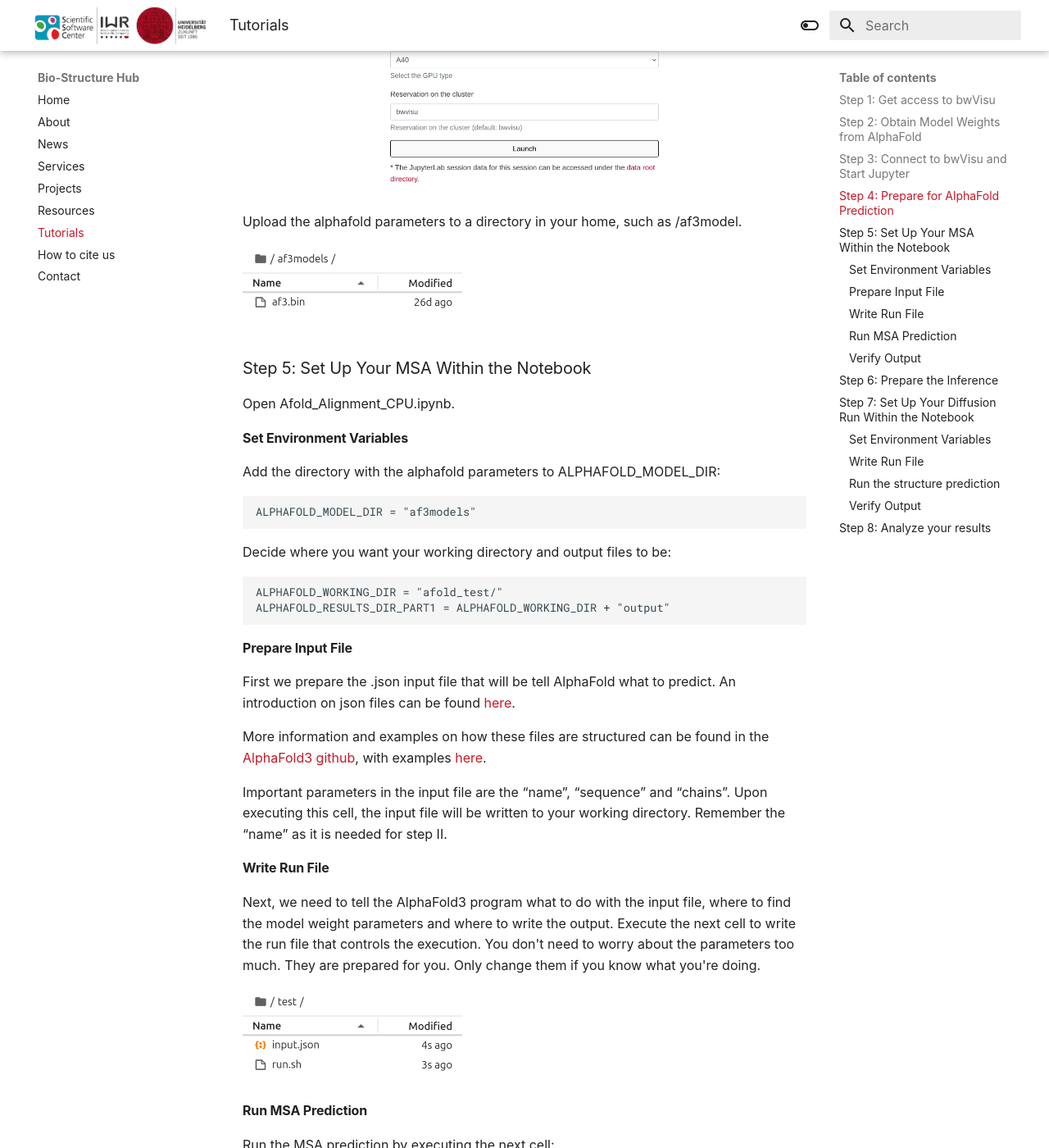
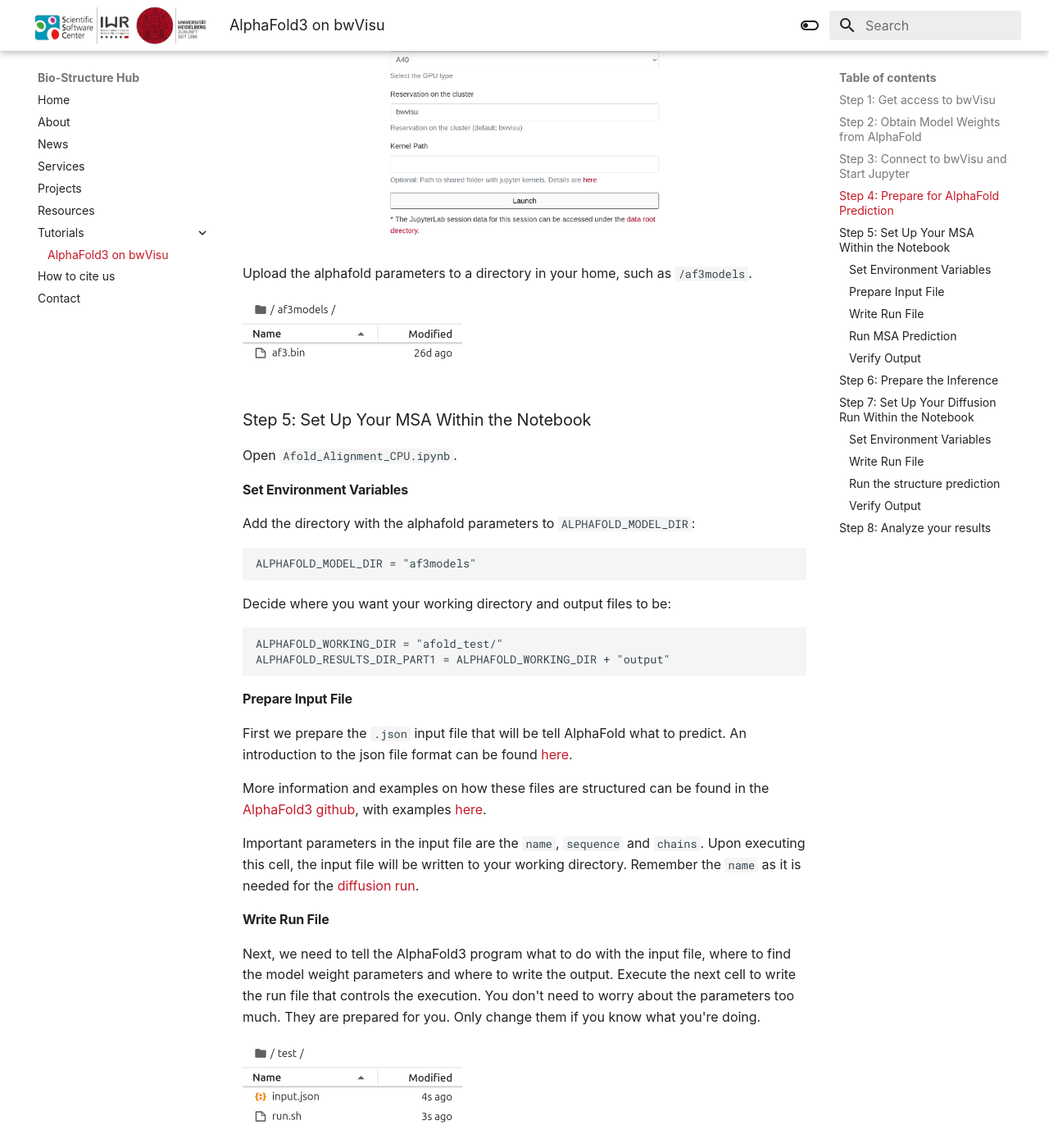
Before and after one commit to ssciwr/BioStructureHub, an MkDocs documentation site: the page built from docs/tutorials.md, in a window 1280 px wide and 1400 px high, scrolled down 1456 px. Shown: the whole window at 82% size. Built offline with MkDocs 1.6.1 and Material for MkDocs 9.7.7, drawn with Linux system fonts in a browser that asks for light colours; some of the changed text lies outside the part shown.

Commit message:
update tutorial

```diff
--- a/docs/tutorials.md
+++ b/docs/tutorials.md
@@ -1,4 +1,4 @@
-# AlphaFold 3 on bwVisu
+# AlphaFold3 on bwVisu
 
 Welcome to the AlphaFold Tutorial for bwVisu!
 
@@ -32,10 +32,10 @@ The first step of the AlphaFold prediction is a multi-sequence alignment (MSA).
 
 For the MSA step, select 8 CPU cores with 10 GB of memory. The GPU necessary for the second step will be requested later.
 
-![Screenshot](images/tutorial/bwVisu_Afold_visu_cpu.png)
+![Screenshot](images/tutorial/bwVisu_CPU.png)
 <!--{: style="height:500px;width:750px"}-->
 
-Upload the alphafold parameters to a directory in your home, such as /af3model.
+Upload the alphafold parameters to a directory in your home, such as `/af3models`.
 
 ![Screenshot](images/tutorial/bwVisu_Afold_params.png){: style="height:95px;width:268px"}
 
@@ -43,11 +43,11 @@ Upload the alphafold parameters to a directory in your home, such as /af3model.
 
 ### Step 5: Set Up Your MSA Within the Notebook
 
-Open Afold_Alignment_CPU.ipynb.
+Open `Afold_Alignment_CPU.ipynb`.
 
 #### Set Environment Variables
 
-Add the directory with the alphafold parameters to ALPHAFOLD_MODEL_DIR:
+Add the directory with the alphafold parameters to `ALPHAFOLD_MODEL_DIR`:
 
     ALPHAFOLD_MODEL_DIR = "af3models"
 
@@ -60,11 +60,11 @@ Decide where you want your working directory and output files to be:
 
 #### Prepare Input File
 
-First we prepare the .json input file that will be tell AlphaFold what to predict. An introduction on json files can be found [here](https://stackoverflow.blog/2022/06/02/a-beginners-guide-to-json-the-data-format-for-the-internet/#h2-81f8002b67730).
+First we prepare the `.json` input file that will be tell AlphaFold what to predict. An introduction to the json file format can be found [here](https://stackoverflow.blog/2022/06/02/a-beginners-guide-to-json-the-data-format-for-the-internet/#h2-81f8002b67730).
 
 More information and examples on how these files are structured can be found in the [AlphaFold3 github](https://github.com/google-deepmind/alphafold3/blob/main/docs/input.md#top-level-structure), with examples [here](https://github.com/google-deepmind/alphafold3/blob/main/docs/input.md#full-example).
 
-Important parameters in the input file are the “name”, “sequence” and “chains”. Upon executing this cell, the input file will be written to your working directory. Remember the “name” as it is needed for step II.
+Important parameters in the input file are the `name`, `sequence` and `chains`. Upon executing this cell, the input file will be written to your working directory. Remember the `name` as it is needed for the [diffusion run](#step-7-set-up-your-diffusion-run-within-the-notebook).
 
 #### Write Run File
 
@@ -85,7 +85,7 @@ This may take a few minutes, but eventually, you should see...
 
 #### Verify Output
 
-In the output directory, there should be a second JSON file. This includes all the information from the input file and the results of the MSA.
+In the output directory, there should be a second `.json` file. This includes all the information from the input file and the results of the MSA.
 
 ![Screenshot](images/tutorial/bwVisu_Afold_json.png)
 {: style="height:89px;width:268px"}
@@ -106,14 +106,14 @@ For the inference step we need a GPU, so we need to request a GPU node on bwVisu
 
 The GPU is selected byw "GPU Type". The memory of each GPU Type is specified in GPU Memory per GPU (GB). For this example we select one of the A40 GPUs.
 
-![Screenshot](images/tutorial/bwVisu_Afold_visu_gpu.png)
+![Screenshot](images/tutorial/bwVisu_GPU.png)
 <!--{: style="height:500px;width:750px"}-->
 
 Larger jobs (= longer sequences, more chains) require more memory. To access these, it is suggested to run the job directly on the Helix cluster. We will prepare a tutorial for this shortly - feel free to contact us!
 
 ### Step 7: Set Up Your Diffusion Run Within the Notebook
 
- Open AFold_Diffusion_GPU.ipynb.
+ Open `AFold_Diffusion_GPU.ipynb`.
 
 #### Set Environment Variables
 
@@ -165,6 +165,6 @@ The best model is presented in the output directory as well, with its structure
 
 ### Step 8: Analyze your results
 
-Open the last notebook Afold_Confidence_Levels.ipynb to get a summary of the models confidence levels. This notebook reads the confidence descriptions and renders its central information.
+Open the last notebook `Afold_Confidence_Levels.ipynb` to get a summary of the models confidence levels. This notebook reads the confidence descriptions and renders its central information.
 
 To visualize your predicted structures, download them to your computer and open the files with programs such as [Pymol](https://pymol.org/) or [ChimeraX](https://www.cgl.ucsf.edu/chimerax/). To visualize the pIDDT in "classic" AlphaFold colors, use [this](https://kpwulab.com/2023/03/09/color-alphafold2s-plddt/) quick tutorial. This allows to visualize more and less confident areas of the predicted structure.
--- a/mkdocs.yml
+++ b/mkdocs.yml
@@ -38,7 +38,9 @@ nav:
   - Services: services.md
   - Projects: projects.md
   - Resources: resources.md
-  - Tutorials: tutorials.md # add Boltz and Hexlix as well
+  - Tutorials:
+      - tutorials.md # add Boltz and Hexlix as well
+      #- tutorials2.md
   - How to cite us: cite.md
   - Contact: contact.md
 
```
Also changed, not shown: docs/images/tutorial/bwVisu_CPU.png (added), docs/images/tutorial/bwVisu_GPU.png (added).
